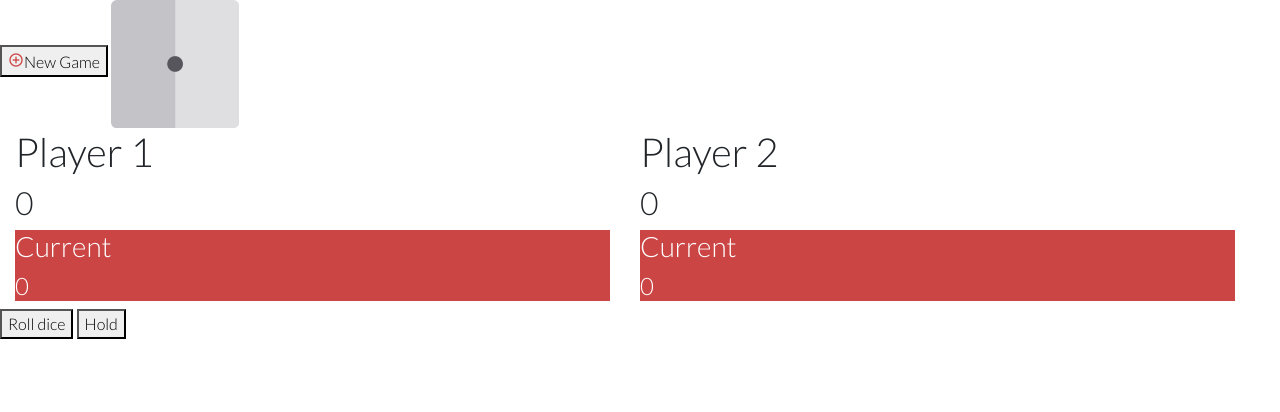
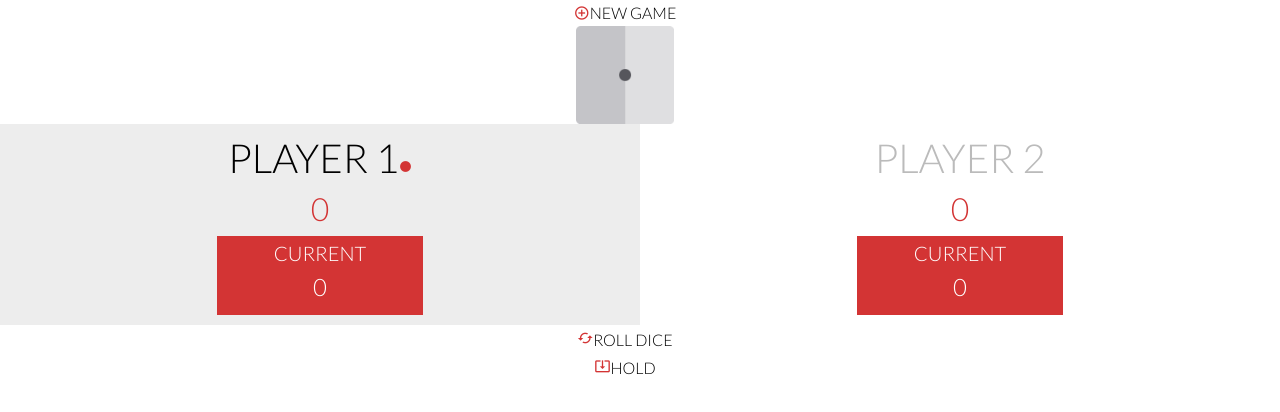
Before and after one commit to FLeckami/dice-bet, a plain HTML site: page index.html in a window 1280 px wide. Drawn offline with nearby package versions, Linux system fonts and the light colour scheme.

Commit message:
début de mise en forme

```diff
--- a/index.html
+++ b/index.html
@@ -5,12 +5,15 @@
     <meta http-equiv="X-UA-Compatible" content="IE=edge">
     <meta name="viewport" content="width=device-width, initial-scale=1.0">
 
+    <!--feuille de style Bootstrap-->
     <link href="https://stackpath.bootstrapcdn.com/bootstrap/4.4.1/css/bootstrap.min.css" rel="stylesheet" integrity="sha384-Vkoo8x4CGsO3+Hhxv8T/Q5PaXtkKtu6ug5TOeNV6gBiFeWPGFN9MuhOf23Q9Ifjh" crossorigin="anonymous">
 
+    <!--feuille de style et police de caractère Google Font-->
     <link rel="preconnect" href="https://fonts.googleapis.com">
     <link rel="preconnect" href="https://fonts.gstatic.com" crossorigin>
     <link href="https://fonts.googleapis.com/icon?family=Material+Icons" rel="stylesheet">
     <link href="https://fonts.googleapis.com/css2?family=Lato:wght@300&display=swap" rel="stylesheet">
+
     <link rel="stylesheet" href="styles.css">
 
     <script src="https://code.jquery.com/jquery-3.4.1.min.js" integrity="sha256-CSXorXvZcTkaix6Yvo6HppcZGetbYMGWSFlBw8HfCJo=" crossorigin="anonymous" defer></script>
@@ -19,35 +22,36 @@
 
     <title>Quitte ou double</title>
 </head>
-<body>
-    <button id="newGame">New Game</button>
+<body class="container-fluid">
+    <button class="container-fluid row justify-content-center" id="newGame">NEW GAME</button>
 
-    <img class="dice" id="dice" src="images/d1.png" alt="dice">
+    <img class="dice container-fluid row justify-content-center" id="dice" src="images/d1.png" alt="dice">
 
-    <div class="players container-fluid row">
-        <div class="p1 col-6">
-            <h1>Player 1</h1>
-            <h2 class="global-score">0</h2>
+    <div class="players container-fluid row flex-column flex-lg-row align-items-center justify-content-center">
+        <div class="p1 col-12 col-lg-6 row flex-column align-items-center player-turn">
+            <h1 class="text-center">PLAYER 1</h1>
+            <h2 class="global-score text-center">0</h2>
 
-            <div class="score-box">
-                <h3>Current</h3>
+            <div class="score-box text-center col-4">
+                <h5>CURRENT</h5>
                 <h4 class="current-score">0</h4>
             </div>
         </div>
-        <div class="p2 col-6">
-            <h1>Player 2</h1>
-            <h2 class="global-score">0</h2>
 
-            <div class="score-box">
-                <h3>Current</h3>
+        <div class="p2 col-12 col-lg-6 row flex-column align-items-center">
+            <h1 class="text-center">PLAYER 2</h1>
+            <h2 class="global-score text-center">0</h2>
+
+            <div class="score-box text-center col-4">
+                <h5>CURRENT</h5>
                 <h4 class="current-score">0</h4>
             </div>
         </div>
     </div>
 
-    <div class="action-btn">
-        <button id="rollDice">Roll dice</button>
-        <button id="hold">Hold</button>
+    <div class="action-btn container-fluid row justify-content-center flex-column">
+        <button class="col-12" id="rollDice">ROLL DICE</button>
+        <button class="col-12" id="hold">HOLD</button>
     </div>
 </body>
 </html>
--- a/styles.css
+++ b/styles.css
@@ -1,26 +1,79 @@
 :root{
-    --text-color: #cc4545;
+    --text-color: #d33434;
 }
 
 body {
     font-family: 'Lato', sans-serif;
+    position: absolute;
+    margin: 0;
+    padding: 0 !important;
+    height: 100vh;
 }
 
 img {
     max-width: 128px;
     height: auto;
+    transform: translateX(calc(50vw - 64px));
+}
+
+.players {
+    padding: 0;
+    margin: 0;
+
+}
+
+h1 {
+    color: #bbbbbb;
+}
+
+.p1, .p2 {
+    padding: 10px;
+    margin: 0;
+}
+
+.player-turn {
+    background-color: #ededed;
+}
+
+.player-turn h1 {
+    color: black;
+}
+
+.player-turn h1::after {
+    content: "circle";
+    font-size: small;
+}
+
+.global-score {
+    color: var(--text-color)
 }
 
 .score-box {
+    font-size: 5%;
     background-color: var(--text-color);
     color: white;
+    padding: 5px;
 }
 
-button::before {
+button {
+    border: none;
+    background-color: transparent;
+}
+
+*::before, *::after {
     font-family: 'Material Icons';
     color: var(--text-color);
+    padding: 0;
 }
 
 #newGame::before {
     content: "control_point";
 }
+
+#rollDice::before {
+    content: "cached";
+}
+
+#hold::before {
+    content: "system_update_alt";
+}
```
